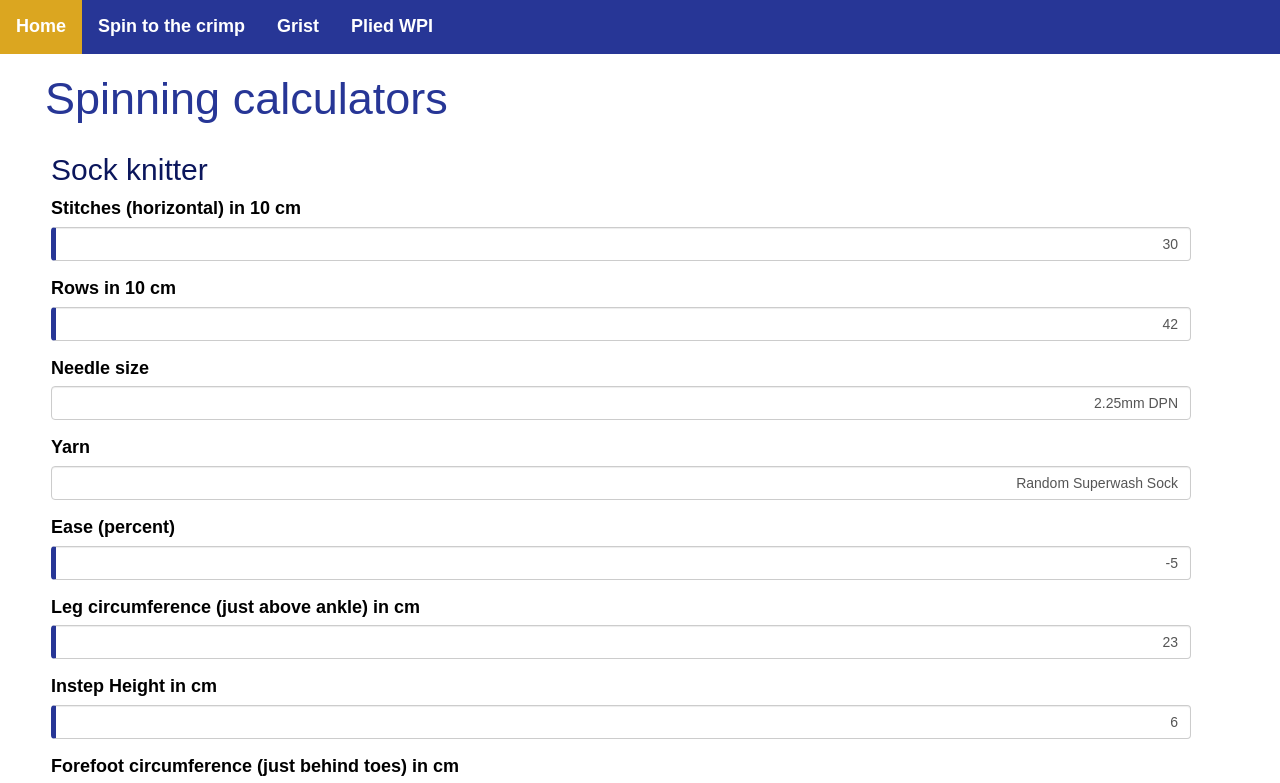
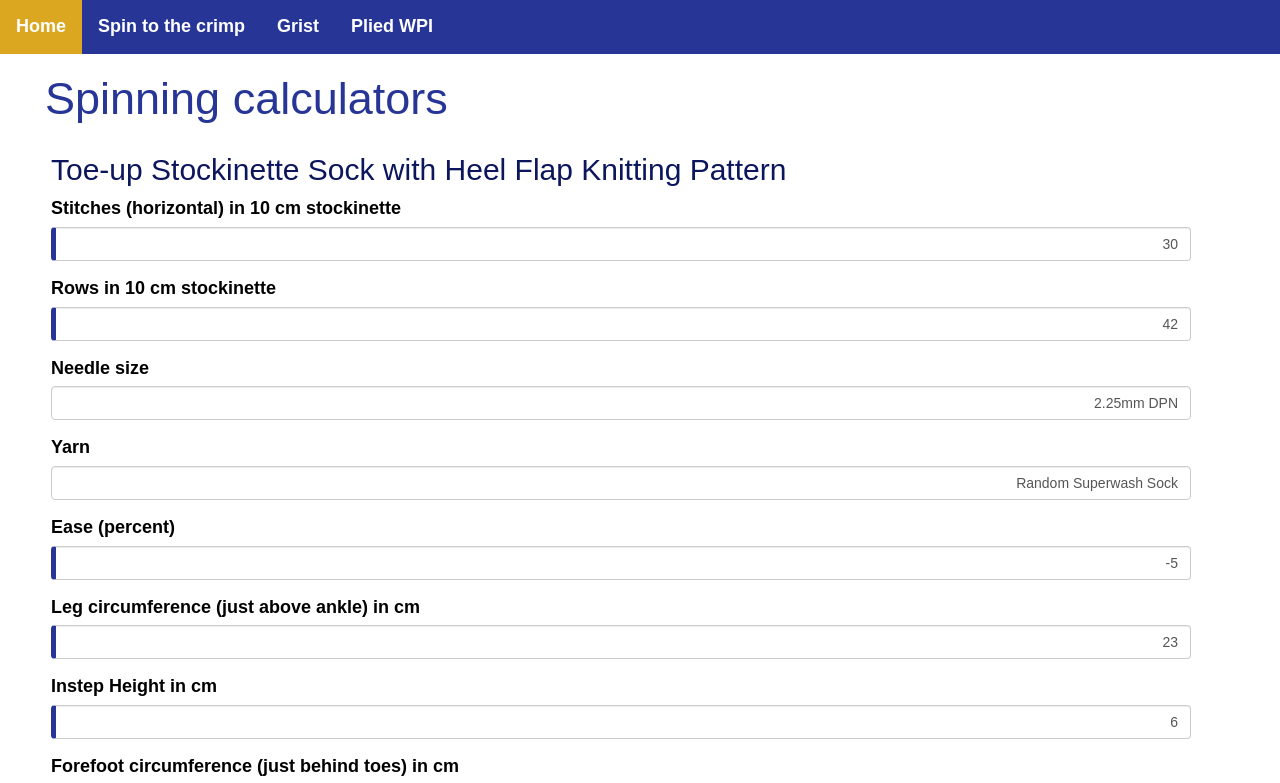
Before and after one commit to EvelineV/spinning, an Angular app: page /knitting/socks in a window 1280 px wide. Shown: the top 783 px of the page. Built offline with nearby package versions, Linux system fonts and the light colour scheme.

Commit message:
specify gauge has to be stockinette

```diff
--- a/src/app/knit-gauge-component/knit-gauge.component.html
+++ b/src/app/knit-gauge-component/knit-gauge.component.html
@@ -1,12 +1,12 @@
   <form>
     <div class="form-group">
-        <label for="horizontal_stitches">Stitches (horizontal) in {{ gaugeModel.horizontalDistance }} cm</label>
+        <label for="horizontal_stitches">Stitches (horizontal) in {{ gaugeModel.horizontalDistance }} cm stockinette</label>
         <input type="number" class="form-control" id="horizontal_stitches" min=0 max=100 value=17 required
             [(ngModel)]="gaugeModel.horizontalStitches" (change)="onChange()" name="horizontal_stitches">
     </div>
 
     <div class="form-group">
-      <label for="vertical_stitches">Rows in {{ gaugeModel.verticalDistance }} cm</label>
+      <label for="vertical_stitches">Rows in {{ gaugeModel.verticalDistance }} cm stockinette</label>
       <input type="number" class="form-control" id="vertical_stitches" min=0 max=100 value=17 required
           [(ngModel)]="gaugeModel.verticalStitches" (change)="onChange()" name="vertical_stitches">
     </div>
--- a/src/app/knit-socks/knit-socks.component.html
+++ b/src/app/knit-socks/knit-socks.component.html
@@ -1,5 +1,5 @@
 <div class="container">
-  <h2>Sock knitter</h2>
+  <h2>Toe-up Stockinette Sock with Heel Flap Knitting Pattern</h2>
   <form (ngSubmit)="onSubmit()">
    <app-knit-gauge (emitter)="changeGauge($event)"></app-knit-gauge>
 
@@ -47,7 +47,7 @@
     <p>Cast on {{ instructions.toe.castOnStitches }} stitches using <a href="http://knitty.com/ISSUEspring06/FEATmagiccaston.html">Judy's magic cast on</a>. Knit {{ instructions.toe.castOnStitches }} stitches for the first round. In the second round, (k2, M1L, knit to two stitches before end of needle, M1R, k2) * 2. Continue knitting every odd row straight, increase four stitches (as in the second round) until you have {{ instructions.foot.stitchesInRound }} stitches. This takes {{ instructions.toe.rows }} rounds.</p>
 
     <h3>Foot</h3>
-    <p>Keep knitting with rounds of {{ instructions.foot.stitchesInRound }} stitches for {{ instructions.foot.rows }} rounds.</p>
+    <p>Keep knitting stockinette with rounds of {{ instructions.foot.stitchesInRound }} stitches for {{ instructions.foot.rows }} rounds.</p>
 
     <h3>Gusset</h3>
     <p>Divide all stitches over two needles, the instep stitches are on one needle, the heel stitches are on the second needle. The instep needle is always knitted straight. On the heel needle, increase two stitches every odd round (k2, M1L, knit to two stitches before end, M1R, k2) until you reach {{ instructions.heel.gussetStitchesAtWidest }} stitches, which will take {{ instructions.heel.gussetRows }} rounds.</p>
@@ -58,6 +58,6 @@
     <p>You should now have {{ instructions.foot.stitchesInRound / 2 }} stitches in the heel flap. On the knit rows, slip every odd stitch and knit every even stitch, use an SSK to incorporate a gusset stitch at the end of the row. On the purl rows, purl all the stitches, use a p2tog to incorporate a gusset stitch at the end of the row. When you have {{ instructions.foot.rows / 2 + 1 }} stitches left on the heel needle, knit the instep needle. At the beginning of the next heel needle, knit the last gusset stitch together with the first stitch of the heel flap.</p>
 
     <h3>Leg</h3>
-    <p>Knit the leg of the sock with {{ instructions.roundLegStitches }} stitches in the round. When the sock is high enough, make a ribbed cuff and finish with an elastic bindoff.</p>
+    <p>Knit the leg of the sock in stockinette with {{ instructions.roundLegStitches }} stitches in the round. When the sock is high enough, make a ribbed cuff and finish with an elastic bindoff.</p>
   </div>
 </div>
```
